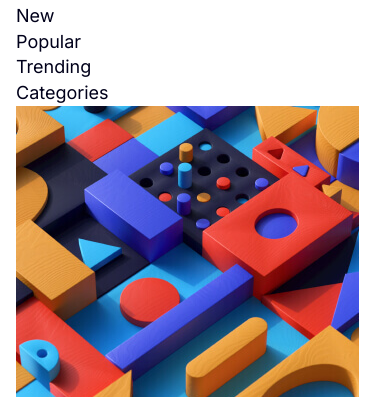
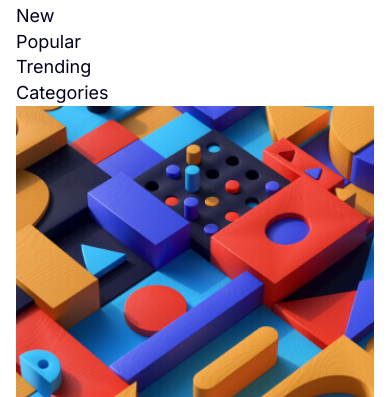
Before and after one commit to arifmuharam/news-web, a website built with Vite: page index.html in a window 390 px wide. Shown: the part 49-446 px from the top of the page. Built offline with nearby package versions, Linux system fonts and the light colour scheme.

Commit message:
feat/create-mobile-layout/add grid gap

```diff
--- a/src/scss/_global.scss
+++ b/src/scss/_global.scss
@@ -72,7 +72,7 @@ a {
 
 img {
   display: block;
-  max-width: 100%;
+  width: 100%;
   height: auto;
 }
 
@@ -80,3 +80,8 @@ img {
   width: min(u.rem(1110), calc(100% - u.rem(32)));
   margin-inline: auto;
 }
+
+.grid {
+  display: grid;
+  gap: u.rem(64);
+}
--- a/src/scss/components/_feature.scss
+++ b/src/scss/components/_feature.scss
@@ -1,6 +1,8 @@
 @use '../util/' as u;
 
 .feature {
+  display: grid;
+  gap: u.rem(24);
   &__image {
   }
 
@@ -18,6 +20,7 @@
   }
 
   &__button {
+    justify-self: start;
     display: inline-block;
     background-color: var(--c-red);
     color: var(--c-white);
```
